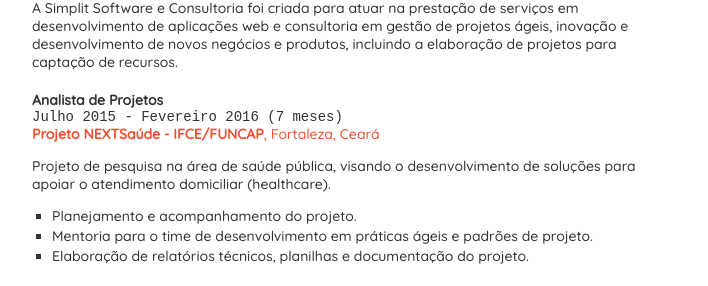
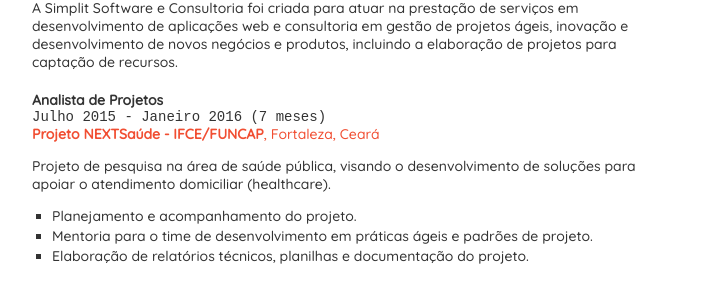
Before and after one commit to valdirsjr/valdirsjr.github.io, a Jekyll site: the page resume/index.html, which Jekyll copies as it is, in a window 1280 px wide and 900 px high, scrolled down 814 px. Shown: the part 151-437 px from the top of the window, without its empty margins (359-1067 px from the left). Built offline with Jekyll 4.4.1, drawn with Linux system fonts in a browser that asks for light colours.

Commit message:
Update index.html

```diff
--- a/resume/index.html
+++ b/resume/index.html
@@ -117,7 +117,7 @@
 			</div>
 			<div class="sectionContent">
 				<div class="blockHeader">
-					<span class="title">Analista de Projetos</span> <span class="date">Julho 2015 - Fevereiro 2016 (7 meses)</span>
+					<span class="title">Analista de Projetos</span> <span class="date">Julho 2015 - Janeiro 2016 (7 meses)</span>
 					<div class="company">
 						<strong>Projeto NEXTSaúde - IFCE/FUNCAP</strong>, Fortaleza, Ceará<br>
 					</div>
```
